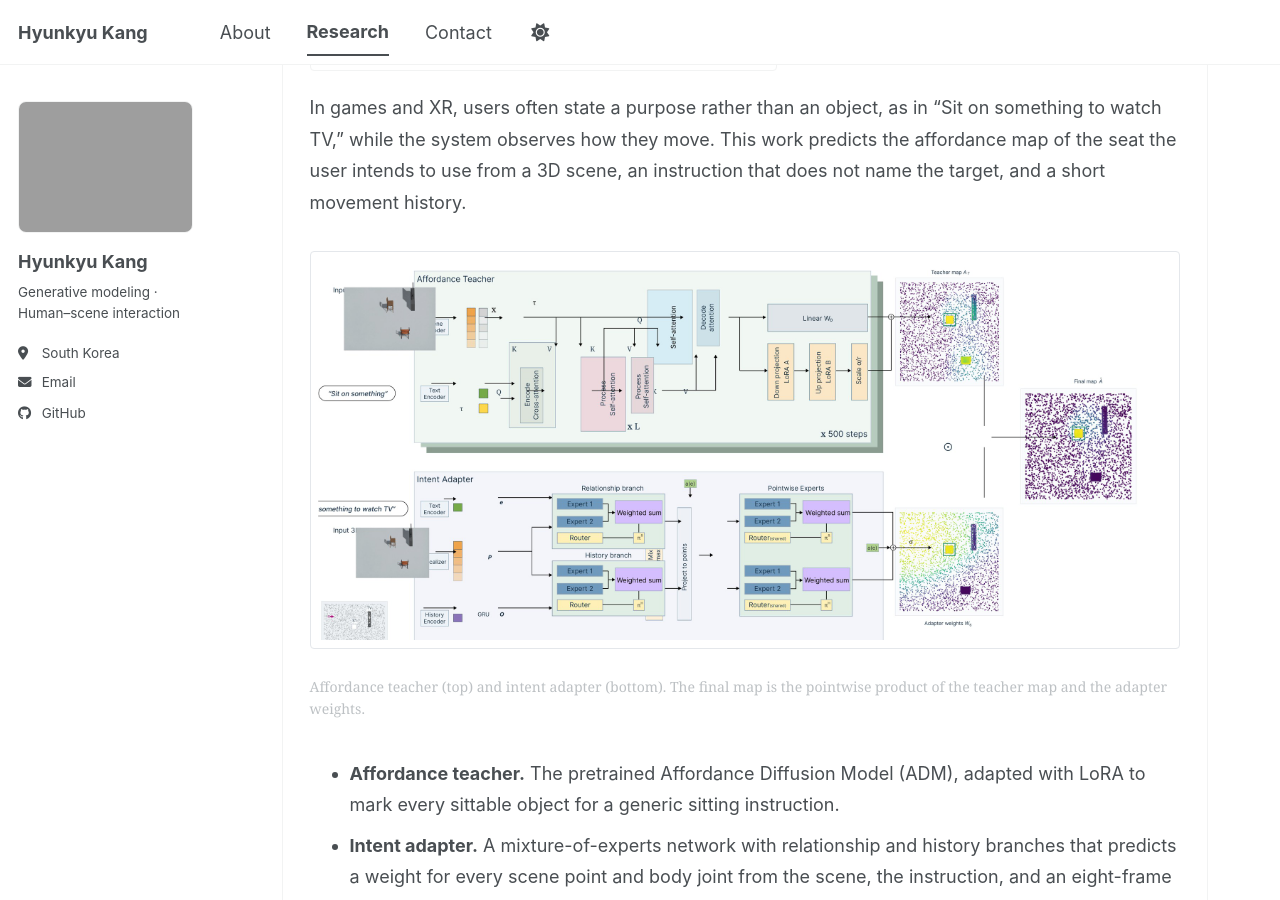
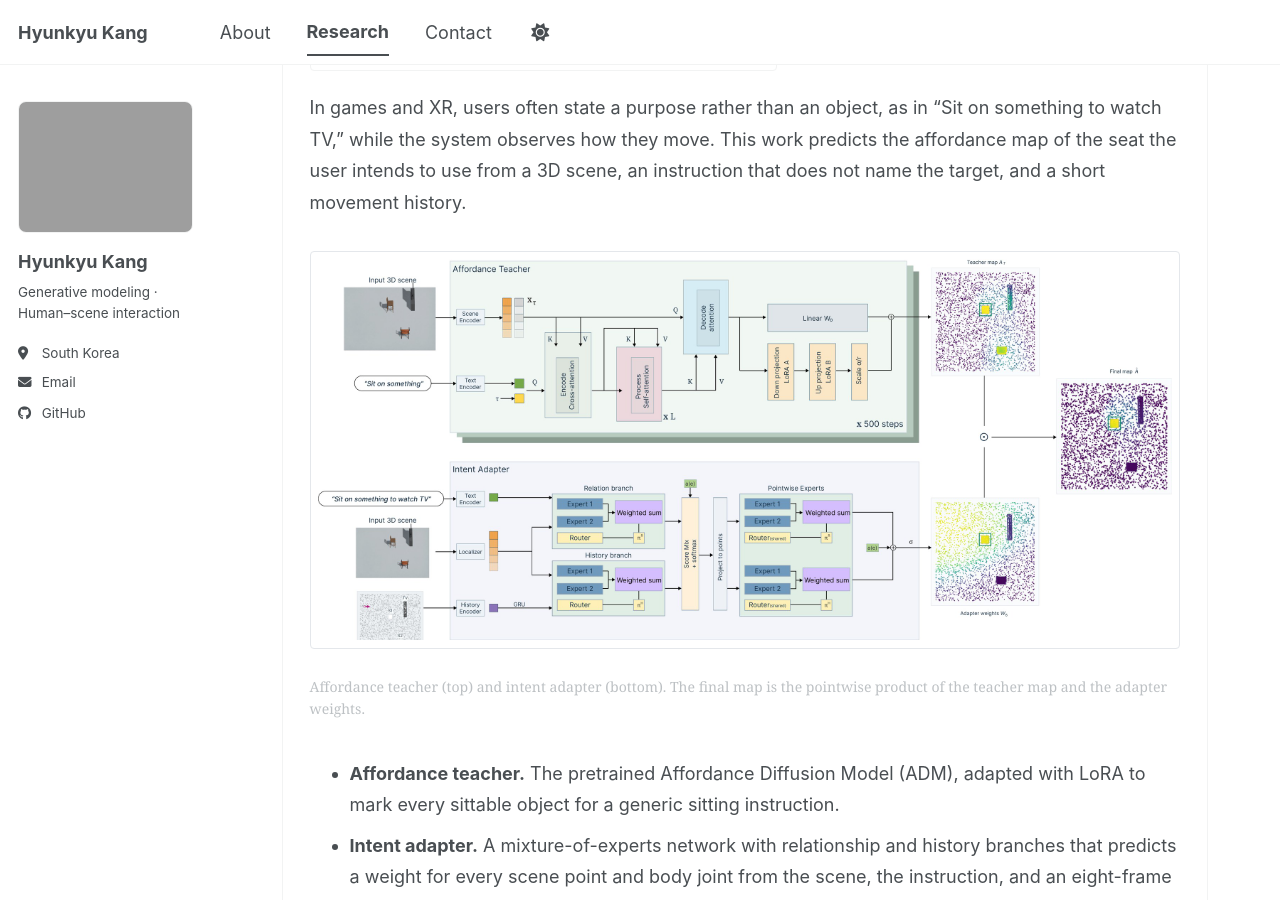
Before and after one commit to khk0606/khk0606.github.io, a Jekyll site: the page built from _pages/research.md, in a window 1280 px wide and 900 px high, scrolled down 322 px. Built offline with Jekyll 4.4.1, drawn with Linux system fonts in a browser that asks for light colours; a style sheet for code colours, icons or effects is not loaded.

Commit message:
Replace research architecture figure with the corrected export
Co-Authored-By: Claude Opus 5.5 <noreply@anthropic.com>
Claude-Session: https://claude.ai/code/session_01NNsqVHxAt4sJyQwSMotKyz

```diff
--- a/_pages/research.md
+++ b/_pages/research.md
@@ -15,7 +15,7 @@ author_profile: true
 In games and XR, users often state a purpose rather than an object, as in "Sit on something to watch TV," while the system observes how they move. This work predicts the affordance map of the seat the user intends to use from a 3D scene, an instruction that does not name the target, and a short movement history.
 
 <figure class="research-figure">
-  <img src="{{ '/images/research/intended-seat-architecture.jpg' | relative_url }}" alt="Architecture: an affordance teacher (ADM adapted with LoRA) on top and an intent adapter with relationship and history mixture-of-experts branches on the bottom; the final map is the product of the teacher map and the adapter weights." width="2400" height="1072">
+  <img src="{{ '/images/research/intended-seat-architecture-v2.jpg' | relative_url }}" alt="Architecture: an affordance teacher (ADM adapted with LoRA) on top and an intent adapter with relationship and history mixture-of-experts branches on the bottom; the final map is the product of the teacher map and the adapter weights." width="2400" height="1072">
   <figcaption>Affordance teacher (top) and intent adapter (bottom). The final map is the pointwise product of the teacher map and the adapter weights.</figcaption>
 </figure>
 
```
Also changed, not shown: images/research/intended-seat-architecture-v2.jpg (added), images/research/intended-seat-architecture.jpg (deleted).
